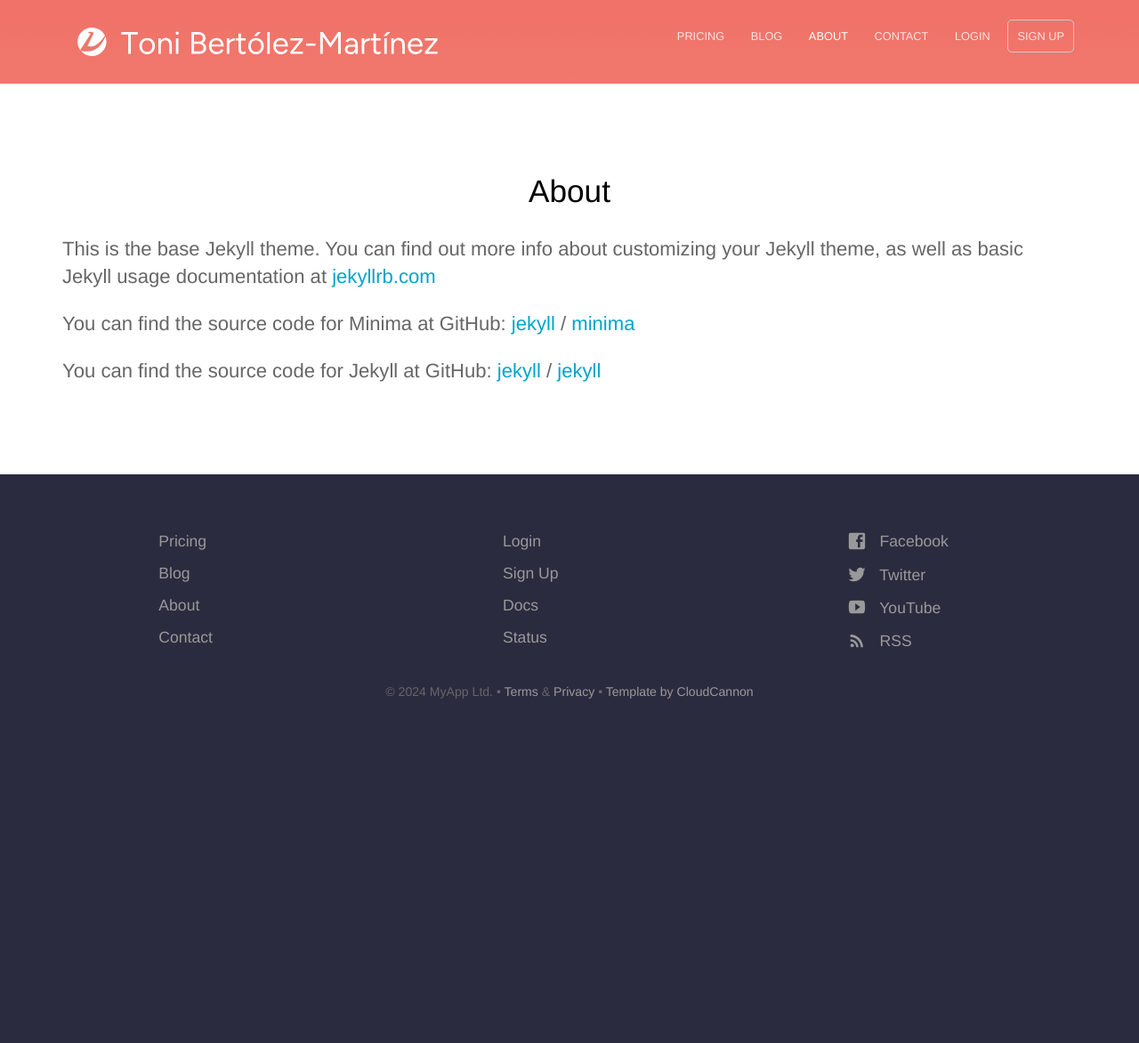
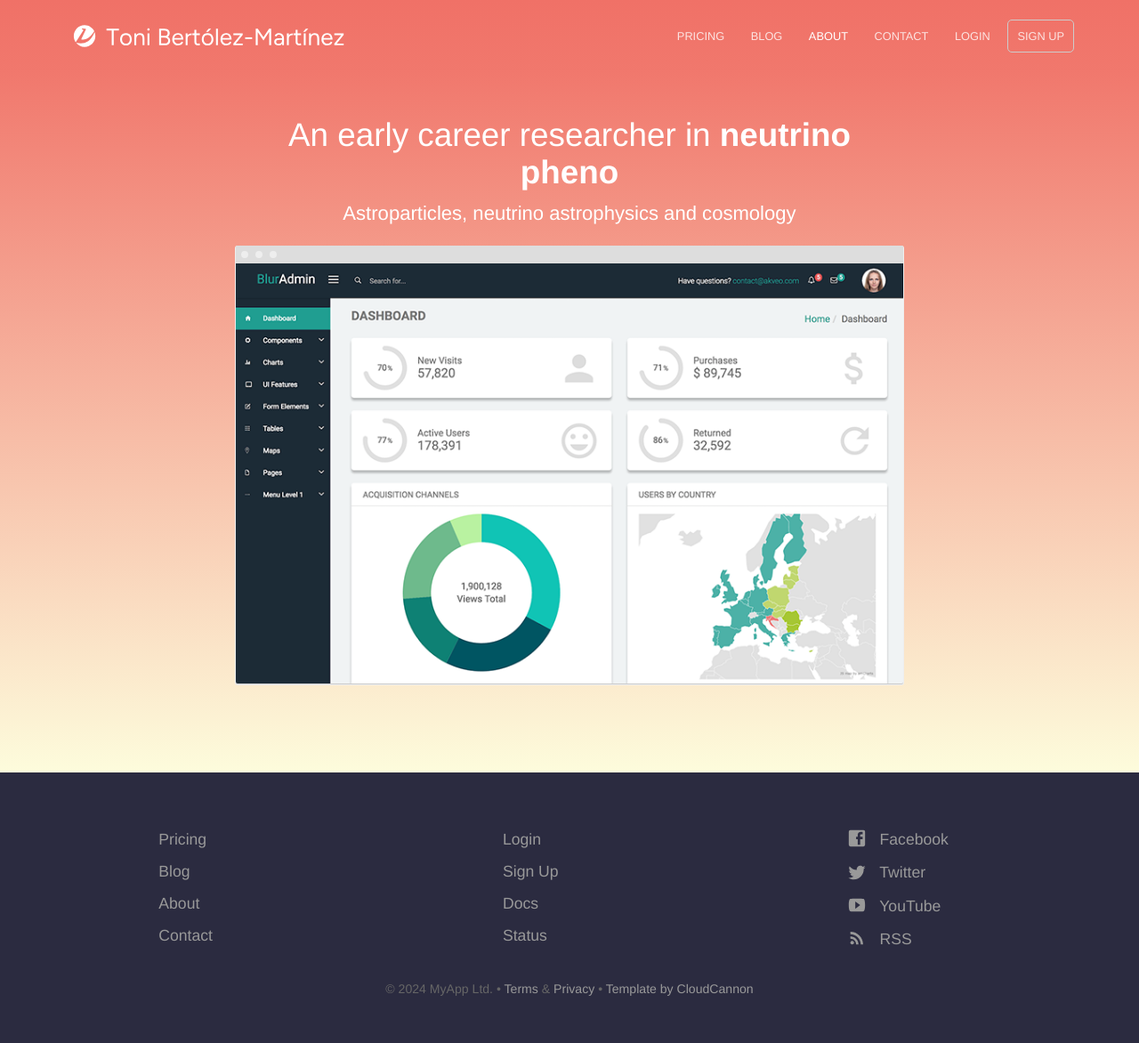
Before and after one commit to tbertolez/tbertolez.github.io, a Jekyll site: the page built from docs/about.markdown, in a window 1280 px wide. Shown: the whole page at 89% size. Built offline with Jekyll 4.4.1, drawn with Linux system fonts in a browser that asks for light colours; before the commit the page ends 900 px from its top, so only the background shows below that.

Commit message:
Updated logo size and landing page

```diff
--- a/docs/Gemfile
+++ b/docs/Gemfile
@@ -36,3 +36,5 @@ gem "wdm", "~> 0.1.1", :platforms => [:mingw, :x64_mingw, :mswin]
 # Lock `http_parser.rb` gem to `v0.6.x` on JRuby builds since newer versions of the gem
 # do not have a Java counterpart.
 gem "http_parser.rb", "~> 0.6.0", :platforms => [:jruby]
+
+gem "webrick"
--- a/docs/_layouts/default.html
+++ b/docs/_layouts/default.html
@@ -23,11 +23,20 @@
 	<body>
 		<header>
 			<div class="container">
-				<div class="company-name"><a href="{{ site.baseurl }}/"><img src="{{ site.baseurl }}/images/logo.svg" alt="Hydra Logo" width="95" height="33" /></a></div>
+				<div class="company-name"><a href="{{ site.baseurl }}/"><img src="{{ site.baseurl }}/images/logo.svg" alt="Toni Logo" width="95" height="33" /></a></div>
 				{% include navigation.html %}
 			</div>
 		</header>
-		{{ content }}
+		<section class="hero">
+			<div class="text-container">
+				<h1 class="editable">An early career researcher in <strong>neutrino pheno</strong></h1>
+				<p class="subtext editable">Astroparticles, neutrino astrophysics and cosmology</p>
+				<!-- <div class="cta button alt"><a href="{{ site.baseurl }}/contact/">Get Started Free</a></div> -->
+				<div>
+					<img src="{{ site.baseurl }}/images/dashboard.png" alt="Screenshot" class="screenshot editable" />
+				</div>
+			</div>
+		</section>
 		<footer>
 			<div class="container">
 				<p class="editor-link"><a href="cloudcannon:collections/_data/footer.yml" class="btn"><strong>&#9998;</strong> Edit footer</a></p>
--- a/docs/_sass/layout.scss
+++ b/docs/_sass/layout.scss
@@ -44,7 +44,7 @@ header {
 
 		img {
 			display: block;
-			height: 2em;
+			height: 1.5em;
 			// width: auto;
 		}
 	}
```
